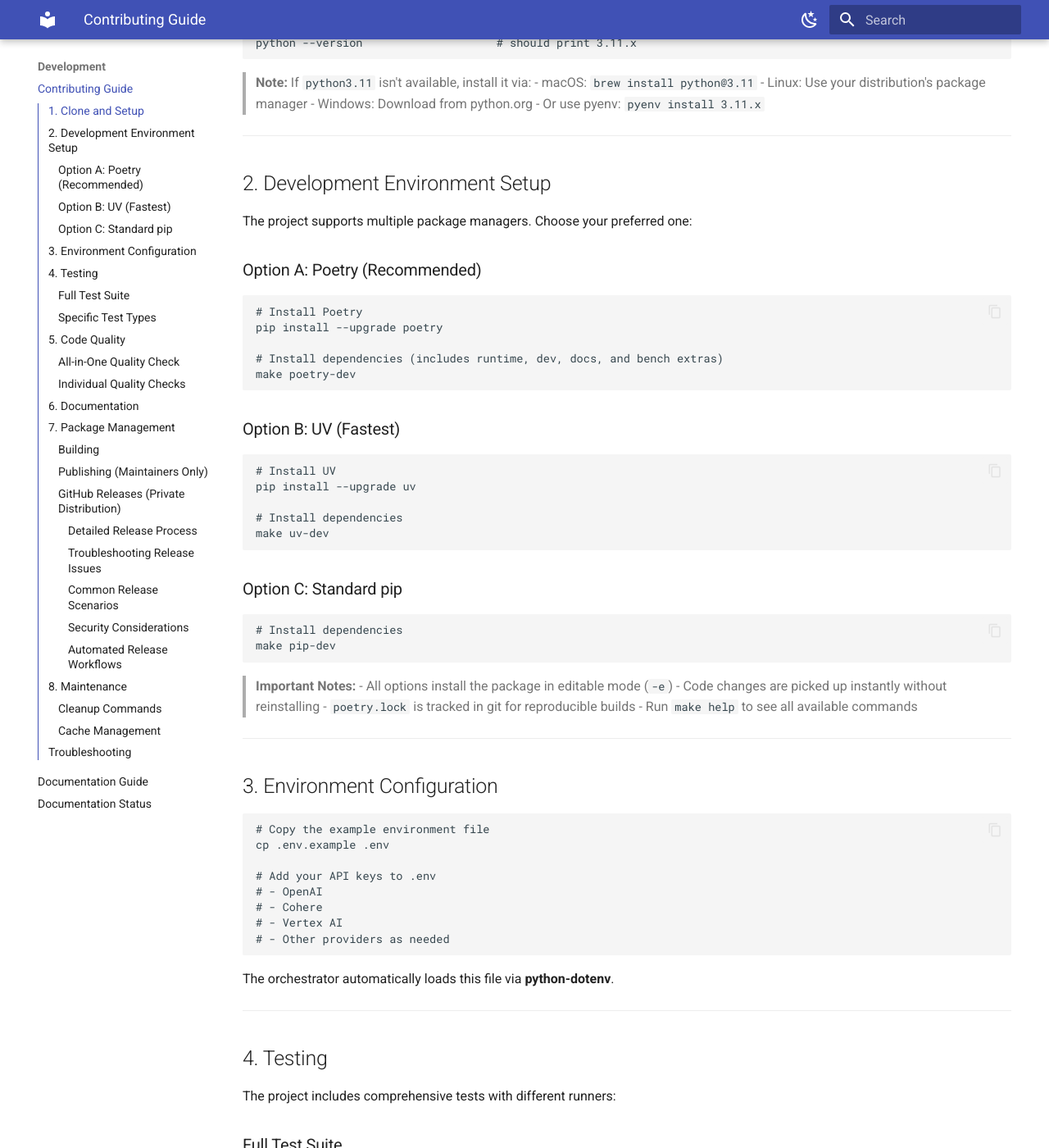
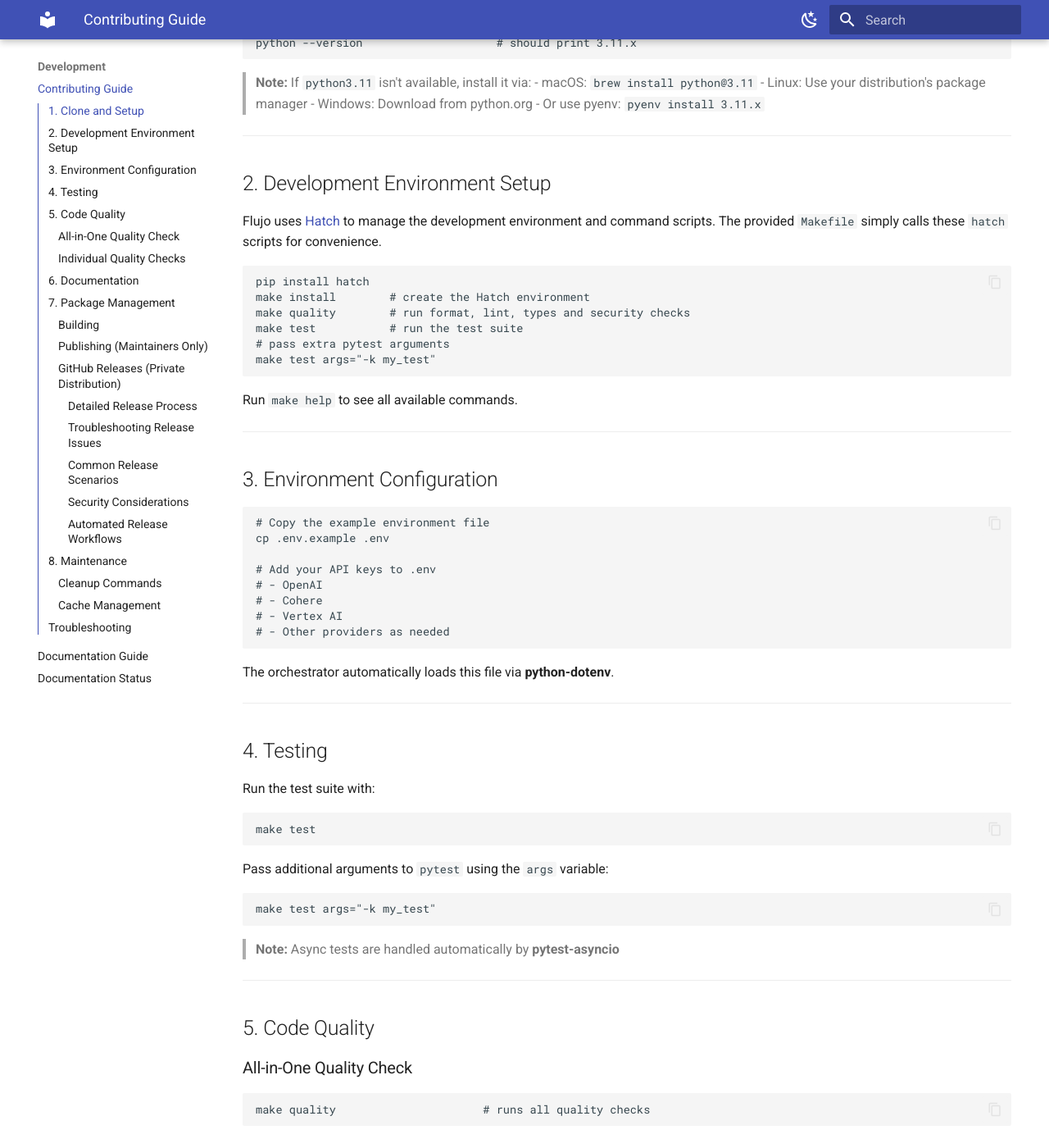
Before and after one commit to aandresalvarez/flujo, an MkDocs documentation site: the page built from docs/dev.md, in a window 1280 px wide and 1400 px high, scrolled down 471 px. Shown: the whole window at 82% size. Built offline with MkDocs 1.6.1 and Material for MkDocs 9.7.7, drawn with Linux system fonts in a browser that asks for light colours; some of the changed text lies outside the part shown.

Commit message:
refactor: delegate make targets to hatch

````diff
--- a/docs/dev.md
+++ b/docs/dev.md
@@ -27,37 +27,20 @@ python --version                    # should print 3.11.x
 
 ## 2. Development Environment Setup
 
-The project supports multiple package managers. Choose your preferred one:
+Flujo uses [Hatch](https://hatch.pypa.io/) to manage the development
+environment and command scripts. The provided `Makefile` simply calls these
+`hatch` scripts for convenience.
 
-### Option A: Poetry (Recommended)
 ```bash
-# Install Poetry
-pip install --upgrade poetry
-
-# Install dependencies (includes runtime, dev, docs, and bench extras)
-make poetry-dev
+pip install hatch
+make install        # create the Hatch environment
+make quality        # run format, lint, types and security checks
+make test           # run the test suite
+# pass extra pytest arguments
+make test args="-k my_test"
 ```
 
-### Option B: UV (Fastest)
-```bash
-# Install UV
-pip install --upgrade uv
-
-# Install dependencies
-make uv-dev
-```
-
-### Option C: Standard pip
-```bash
-# Install dependencies
-make pip-dev
-```
-
-> **Important Notes:**
-> - All options install the package in editable mode (`-e`)
-> - Code changes are picked up instantly without reinstalling
-> - `poetry.lock` is tracked in git for reproducible builds
-> - Run `make help` to see all available commands
+Run `make help` to see all available commands.
 
 ---
 
@@ -80,36 +63,17 @@ The orchestrator automatically loads this file via **python-dotenv**.
 
 ## 4. Testing
 
-The project includes comprehensive tests with different runners:
+Run the test suite with:
 
-### Full Test Suite
 ```bash
-# With Poetry
-make poetry-test                    # includes coverage report
-make poetry-test-fast              # without coverage
-
-# With UV (fastest)
-make uv-test                       # includes coverage
-make uv-test-fast                 # without coverage
-
-# With pip (default)
-make test                         # includes coverage
-make test-fast                    # without coverage
+make test
 ```
 
-### Specific Test Types
+Pass additional arguments to `pytest` using the `args` variable:
+
 ```bash
-# Unit Tests
-make test-unit                    # or poetry-test-unit / uv-test-unit
-
-# End-to-End Tests
-make test-e2e                     # or poetry-test-e2e / uv-test-e2e
-
-# Benchmark Tests
-make test-bench                   # or poetry-test-bench / uv-test-bench
+make test args="-k my_test"
 ```
-Run the benchmark suite to measure the framework's internal overhead and catch
-performance regressions introduced by new code.
 
 > **Note:** Async tests are handled automatically by **pytest-asyncio**
 
@@ -125,15 +89,9 @@ make quality                      # runs all quality checks
 ### Individual Quality Checks
 ```bash
 # Code Style
-make lint                        # check with Ruff
-make format                      # format code
-make format-check               # check formatting (CI)
-
-# Type Safety
-make type-check                 # static type checking with MyPy
-
-# Security
-make security                   # vulnerability check with pip-audit
+make lint        # check with Ruff
+make format      # format code
+make type-check  # static type checking with MyPy
 ```
 
 ---
````
Also changed, not shown: other parts of docs/dev.md (+1 -1 lines), CONTRIBUTING.md (+4 -6 lines), 1 other file.
